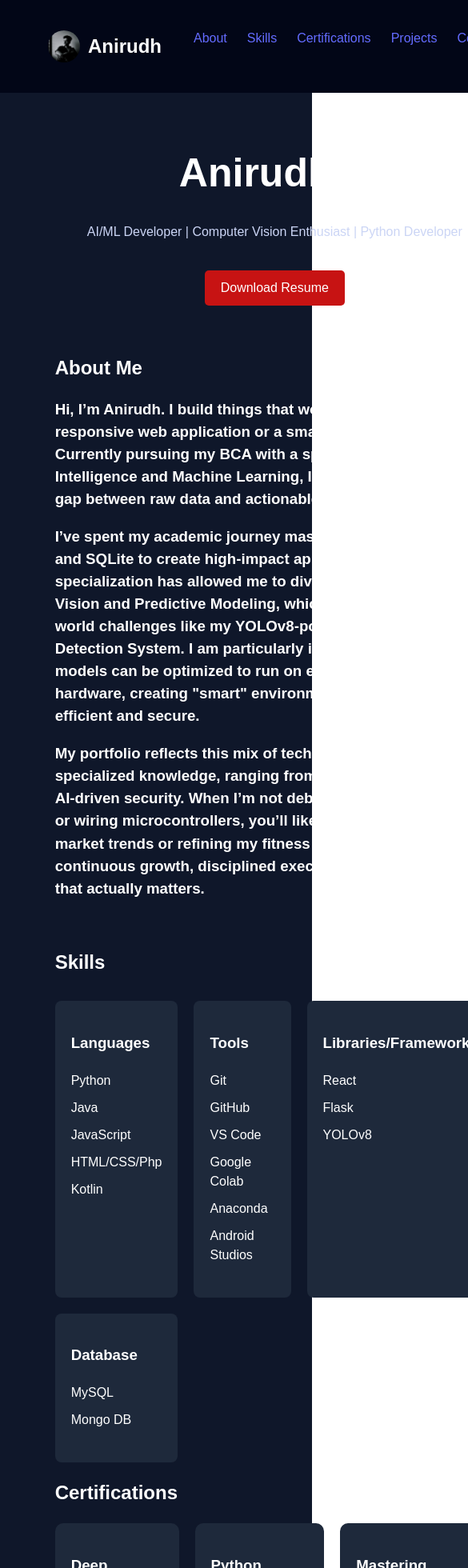
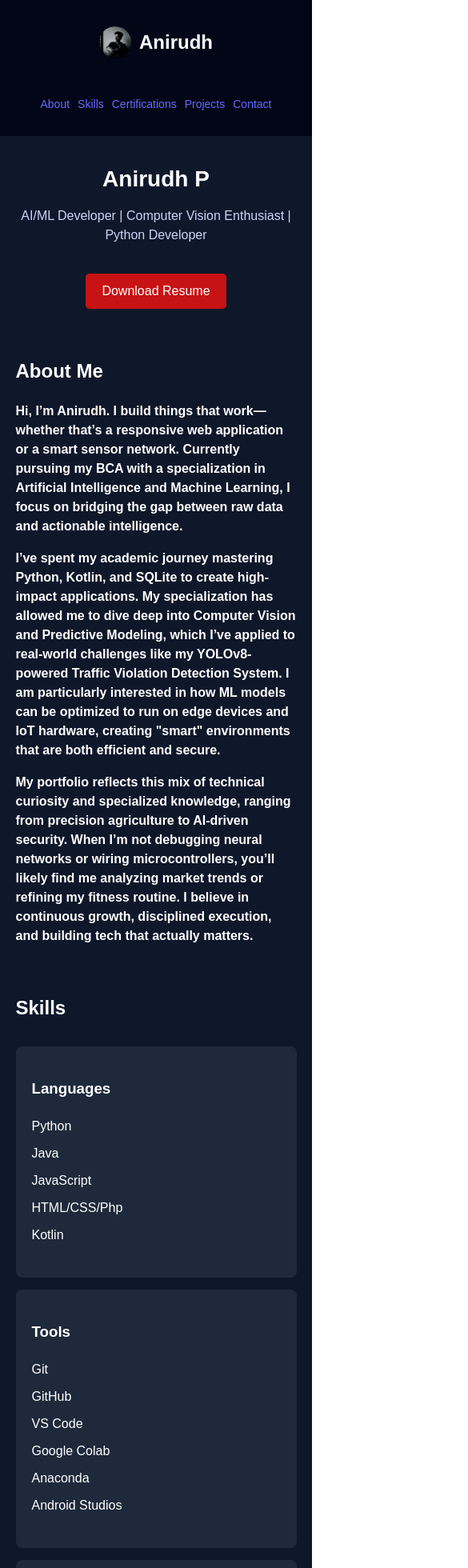
Before and after one commit to Anirudh735/Portfolio, a React (Vite) app: page / in a window 390 px wide. Shown: the top 1960 px of the page at 80% size, 585 px wide, since content can reach past the window. Built offline with nearby package versions, Linux system fonts and the light colour scheme.

Commit message:
Made portfolio responsive for mobile

```diff
--- a/src/App.css
+++ b/src/App.css
@@ -169,3 +169,65 @@ footer{
   text-decoration:none;
   color:white;
 }
+
+
+
+/* --- RESPONSIVE STYLES --- */
+
+@media (max-width: 1024px) {
+  .skills-container, .project-grid, .cert-grid {
+    grid-template-columns: repeat(2, 1fr); /* 2 columns for tablets */
+  }
+}
+
+@media (max-width: 768px) {
+  /* Navbar adjustments */
+  .navbar {
+    padding: 15px 20px;
+    flex-direction: column;
+    gap: 15px;
+    align-items: center;
+  }
+
+  .navbar ul {
+    padding: 0;
+    gap: 15px;
+    flex-wrap: wrap;
+    justify-content: center;
+  }
+
+  /* Container width for mobile */
+  .container {
+    width: 90%;
+    padding: 20px 0;
+  }
+
+  /* Hero adjustments */
+  .hero h1 {
+    font-size: 36px;
+  }
+
+  /* Stack all grids into 1 column */
+  .skills-container, .project-grid, .cert-grid {
+    grid-template-columns: 1fr;
+    gap: 15px;
+  }
+
+  /* About Me text scaling */
+  #about h3 {
+    font-size: 1rem;
+    line-height: 1.5;
+  }
+}
+
+/* Specific fix for very small devices */
+@media (max-width: 480px) {
+  .navbar ul {
+    gap: 10px;
+    font-size: 14px;
+  }
+
+  .hero h1 {
+    font-size: 28px;
+  }
+}
```
